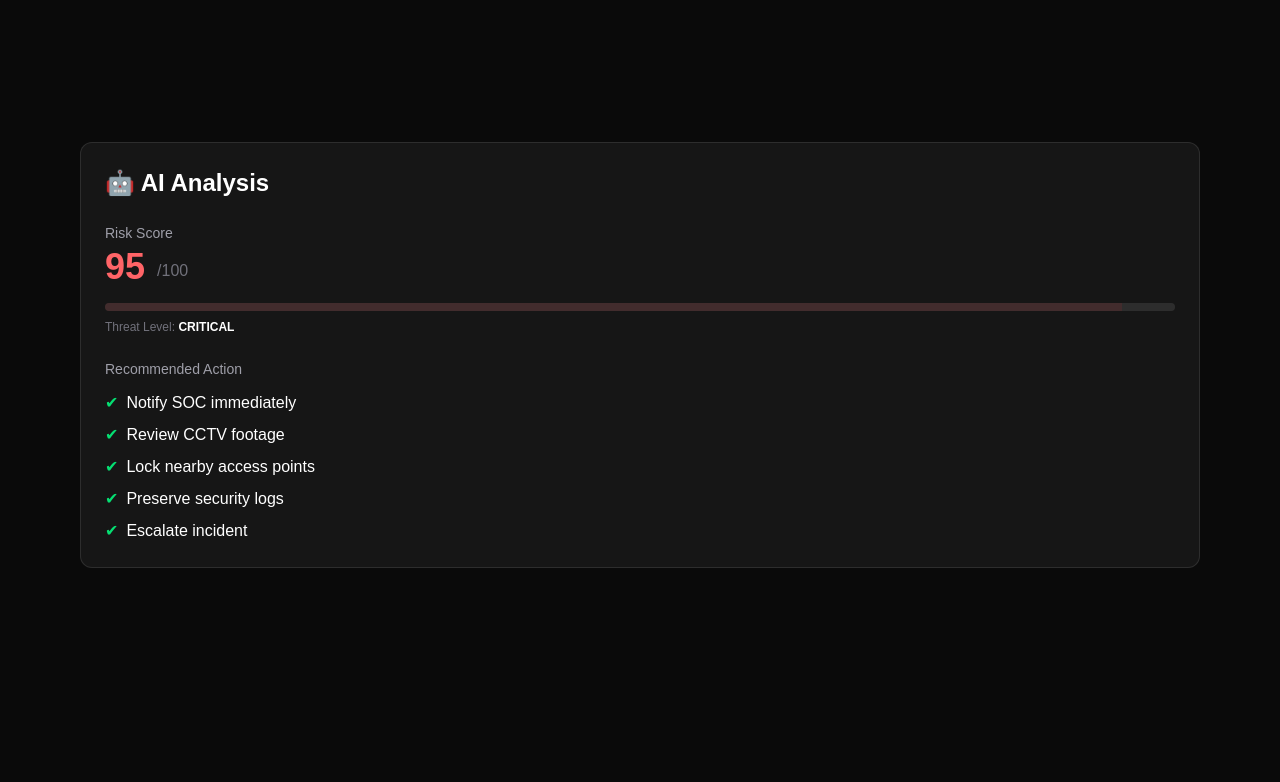
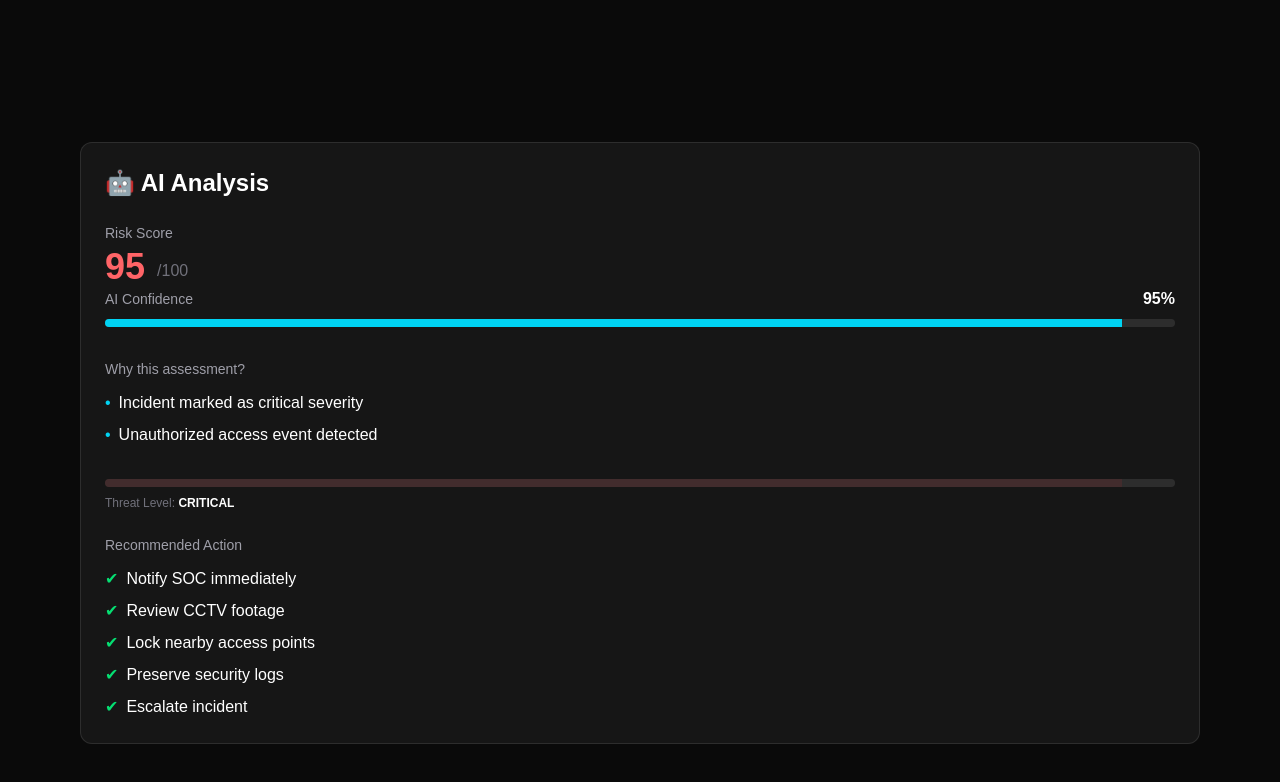
Before and after one commit to ayushjoseph/AI-Security-Incident-Monitoring-Dashboard, a React (Vite) app in the folder frontend/: page / in a window 1280 px wide. Shown: the part 1832-2614 px from the top of the page. Before the commit the page ends 2528 px from the top, so only its background shows below. Built offline with nearby package versions, Linux system fonts and the light colour scheme.

Commit message:
feat: add AI confidence and explainability

```diff
--- a/frontend/src/ai/summarizeIncident.ts
+++ b/frontend/src/ai/summarizeIncident.ts
@@ -9,7 +9,8 @@ export function summarizeIncident(incident: Incident) {
   let analysis = "";
   let recommendations: string[] = [];
   let riskScore = 0;
-
+let confidence = 0;
+let reasons: string[] = [];
   // -----------------------------------
   // 1. Risk score + analysis by severity
   // -----------------------------------
@@ -58,8 +59,33 @@ export function summarizeIncident(incident: Incident) {
         `Security event detected at ${incident.location}.`;
 
       break;
+
   }
+switch (incident.severity) {
+  case "CRITICAL":
+    confidence = 95;
+    reasons.push("Incident marked as critical severity");
+    break;
 
+  case "HIGH":
+    confidence = 85;
+    reasons.push("Incident marked as high severity");
+    break;
+
+  case "MEDIUM":
+    confidence = 70;
+    reasons.push("Incident marked as medium severity");
+    break;
+
+  case "LOW":
+    confidence = 55;
+    reasons.push("Incident marked as low severity");
+    break;
+
+  default:
+    confidence = 50;
+    reasons.push("Severity classification is uncertain");
+}
   // -----------------------------------
   // 2. Recommendations by incident type
   // -----------------------------------
@@ -126,14 +152,43 @@ export function summarizeIncident(incident: Incident) {
       ];
       break;
   }
+switch (incident.title) {
+  case "Unauthorized Access":
+    reasons.push("Unauthorized access event detected");
+    break;
 
+  case "Camera Offline":
+    reasons.push("Security camera connectivity issue detected");
+    break;
+
+  case "Motion Detected":
+    reasons.push("Unexpected movement event detected");
+    break;
+
+  case "Multiple Failed Logins":
+    reasons.push("Repeated authentication failures detected");
+    break;
+
+  case "Suspicious Login":
+    reasons.push("Suspicious authentication activity detected");
+    break;
+
+  case "Unknown Device Connected":
+    reasons.push("Unrecognized device connection detected");
+    break;
+
+  default:
+    reasons.push("Incident type requires further investigation");
+}
   // -----------------------------------
   // 3. Return complete AI result
   // -----------------------------------
 
-  return {
-    analysis,
-    recommendations,
-    riskScore,
-  };
+ return {
+  analysis,
+  recommendations,
+  riskScore,
+  confidence,
+  reasons,
+};
 }
--- a/frontend/src/components/dashboard/AIAnalysis.tsx
+++ b/frontend/src/components/dashboard/AIAnalysis.tsx
@@ -53,7 +53,41 @@ const severityStyle =
       /100
     </span>
   </div>
+<div className="mb-8">
+  <div className="flex items-center justify-between">
+    <p className="text-sm text-zinc-400">
+      AI Confidence
+    </p>
 
+    <p className="font-semibold text-white">
+      {result.confidence}%
+    </p>
+  </div>
+
+  <div className="mt-2 h-2 w-full overflow-hidden rounded-full bg-white/10">
+    <div
+      className="h-full bg-cyan-400 transition-all duration-700"
+      style={{ width: `${result.confidence}%` }}
+    />
+  </div>
+</div>
+<div className="mb-8">
+  <p className="text-sm text-zinc-400">
+    Why this assessment?
+  </p>
+
+  <ul className="mt-3 space-y-2">
+    {result.reasons.map((reason, index) => (
+      <li
+        key={index}
+        className="flex items-start gap-2 text-white"
+      >
+        <span className="text-cyan-400">•</span>
+        {reason}
+      </li>
+    ))}
+  </ul>
+</div>
   <div className="mt-4 h-2 w-full rounded-full bg-white/10 overflow-hidden">
     <div
       className={`h-full transition-all duration-700 ${
```
